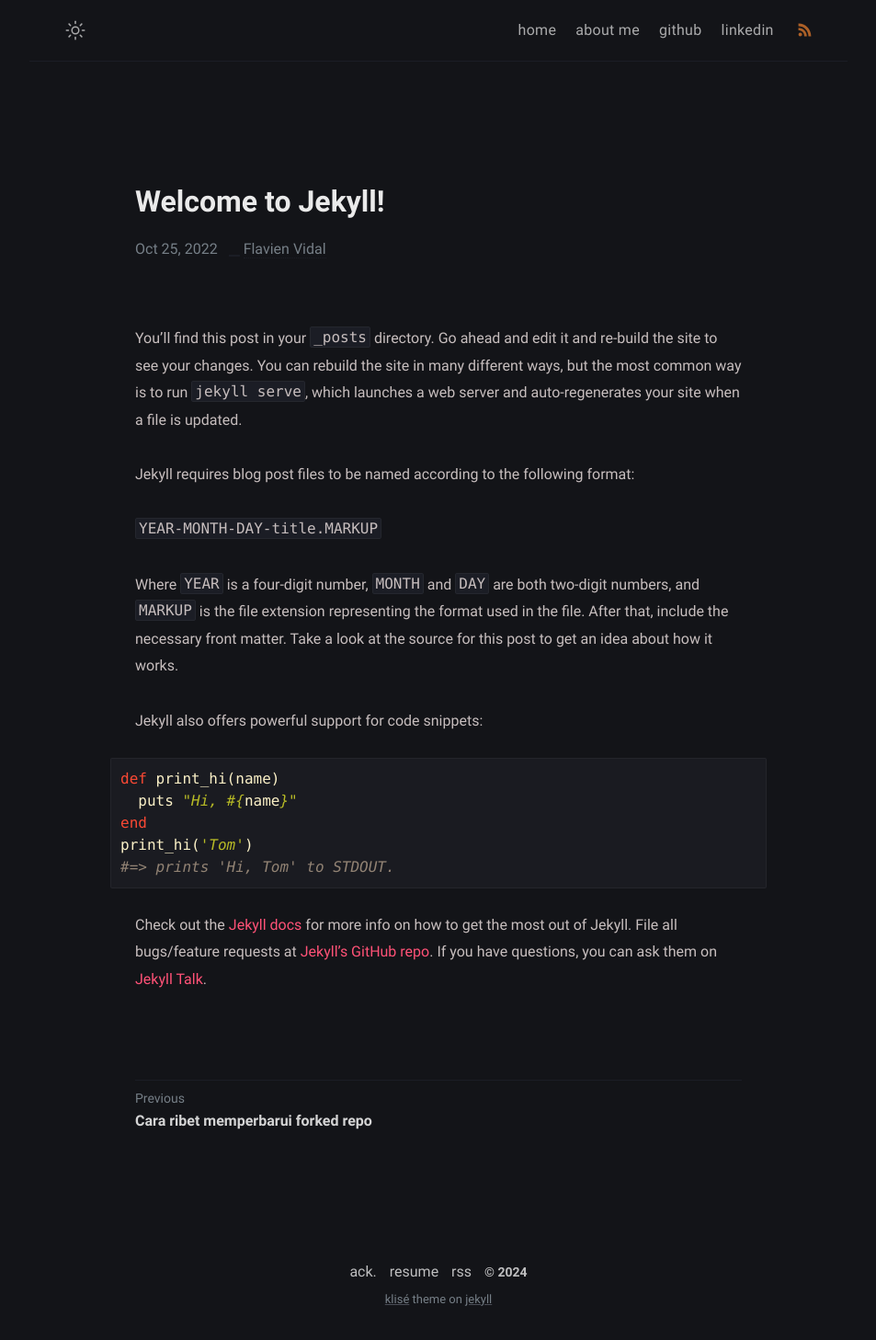
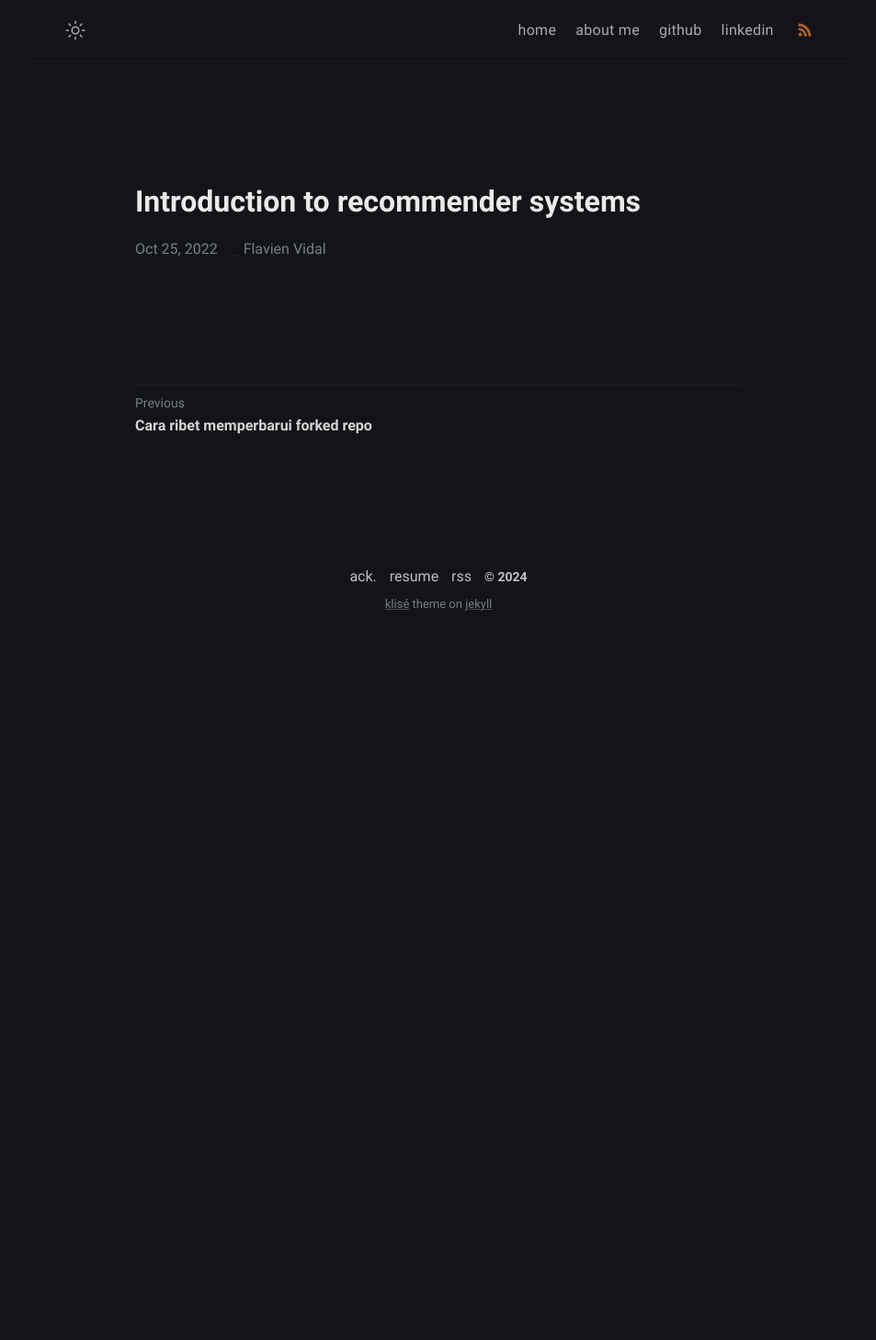
Before and after one commit to FlavienVidal/flavienvidal.github.io, a Jekyll site: the page built from _posts/welcome-to-jekyll/2020-08-29-welcome-to-jekyll.md, in a window 1280 px wide. Shown: the whole page at 92% size, without its empty margins (163-1116 px from the left). Built offline with Jekyll 4.4.1, drawn with Linux system fonts in a browser that asks for light colours; after the commit the page ends 900 px from its top, so only the background shows below that.

```diff
--- a/_posts/welcome-to-jekyll/2020-08-29-welcome-to-jekyll.md
+++ b/_posts/welcome-to-jekyll/2020-08-29-welcome-to-jekyll.md
@@ -1,31 +1,8 @@
 ---
 layout: post
-title:  "Welcome to Jekyll!"
+title:  "Introduction to recommender systems"
 flavien_url: <a href="https://flavien-vidal.medium.com" target="_blank" rel="noopener">Introduction to recommender systems (ongoing)</a>
 
 date:   2022-10-25 09:29:20 +0700
 categories: jekyll update
 ---
-You’ll find this post in your `_posts` directory. Go ahead and edit it and re-build the site to see your changes. You can rebuild the site in many different ways, but the most common way is to run `jekyll serve`, which launches a web server and auto-regenerates your site when a file is updated.
-
-Jekyll requires blog post files to be named according to the following format:
-
-`YEAR-MONTH-DAY-title.MARKUP`
-
-Where `YEAR` is a four-digit number, `MONTH` and `DAY` are both two-digit numbers, and `MARKUP` is the file extension representing the format used in the file. After that, include the necessary front matter. Take a look at the source for this post to get an idea about how it works.
-
-Jekyll also offers powerful support for code snippets:
-
-{% highlight ruby %}
-def print_hi(name)
-  puts "Hi, #{name}"
-end
-print_hi('Tom')
-#=> prints 'Hi, Tom' to STDOUT.
-{% endhighlight %}
-
-Check out the [Jekyll docs][jekyll-docs] for more info on how to get the most out of Jekyll. File all bugs/feature requests at [Jekyll’s GitHub repo][jekyll-gh]. If you have questions, you can ask them on [Jekyll Talk][jekyll-talk].
-
-[jekyll-docs]: https://jekyllrb.com/docs/home
-[jekyll-gh]:   https://github.com/jekyll/jekyll
-[jekyll-talk]: https://talk.jekyllrb.com/
```
Also changed, not shown: _projects/trust_and_safety/trust_and_safety.md (added, +8 -0 lines), 5 other files.
